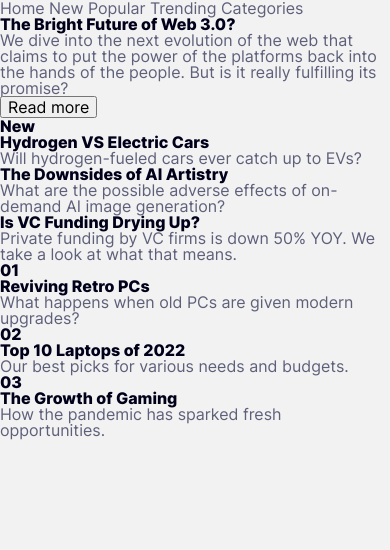
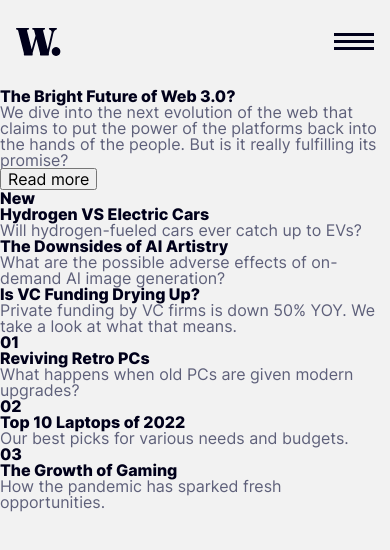
Before and after one commit to miguelzaga/news-homepage, a JavaScript app: page / in a window 390 px wide. Shown: the top 550 px of the page. Built offline with nearby package versions, Linux system fonts and the light colour scheme.

Commit message:
style header mobile

```diff
--- a/src/App.js
+++ b/src/App.js
@@ -1,9 +1,25 @@
-import { useState } from "react";
+import logo from "/src/assets/images/logo.svg";
+import iconMenu from "/src/assets/images/icon-menu.svg";
+import iconMenuClose from "/src/assets/images/icon-menu-close.svg";
 
 function App() {
   return (
     <div>
-      <header>Home New Popular Trending Categories</header>
+      <header className="header">
+        <img className="header__logo" src={logo} alt="logo" />
+        <button className="header__menu">
+          <img src={iconMenu} alt="" />
+        </button>
+        <nav className="header__navbar" style={{ display: "none" }}>
+          <ul>
+            <li>Home</li>
+            <li>New</li>
+            <li>Popular</li>
+            <li>Trending</li>
+            <li>Categories</li>
+          </ul>
+        </nav>
+      </header>
 
       <main>
         <section>
--- /dev/null
+++ b/src/scss/04-globals/_header.scss
@@ -0,0 +1,18 @@
+@use "./../01-abstracts/" as *;
+
+.header {
+  padding: 28px 16px 32px;
+  display: flex;
+  align-items: center;
+  justify-content: space-between;
+
+  &__logo {
+    max-width: 45px;
+  }
+
+  &__menu {
+    max-width: 40px;
+    border: none;
+    padding: 0;
+  }
+}
--- a/src/scss/04-globals/_index.scss
+++ b/src/scss/04-globals/_index.scss
@@ -1,3 +1,3 @@
-//@forward "header";
+@forward "header";
 //@forward "footer";
 //@forward "layout";
--- a/src/scss/style.scss
+++ b/src/scss/style.scss
@@ -1,5 +1,5 @@
 @forward "02-base";
 //@forward "03-objects";
-//@forward "04-globals";
+@forward "04-globals";
 //@forward "05-components";
 //@forward "06-utils";
```
